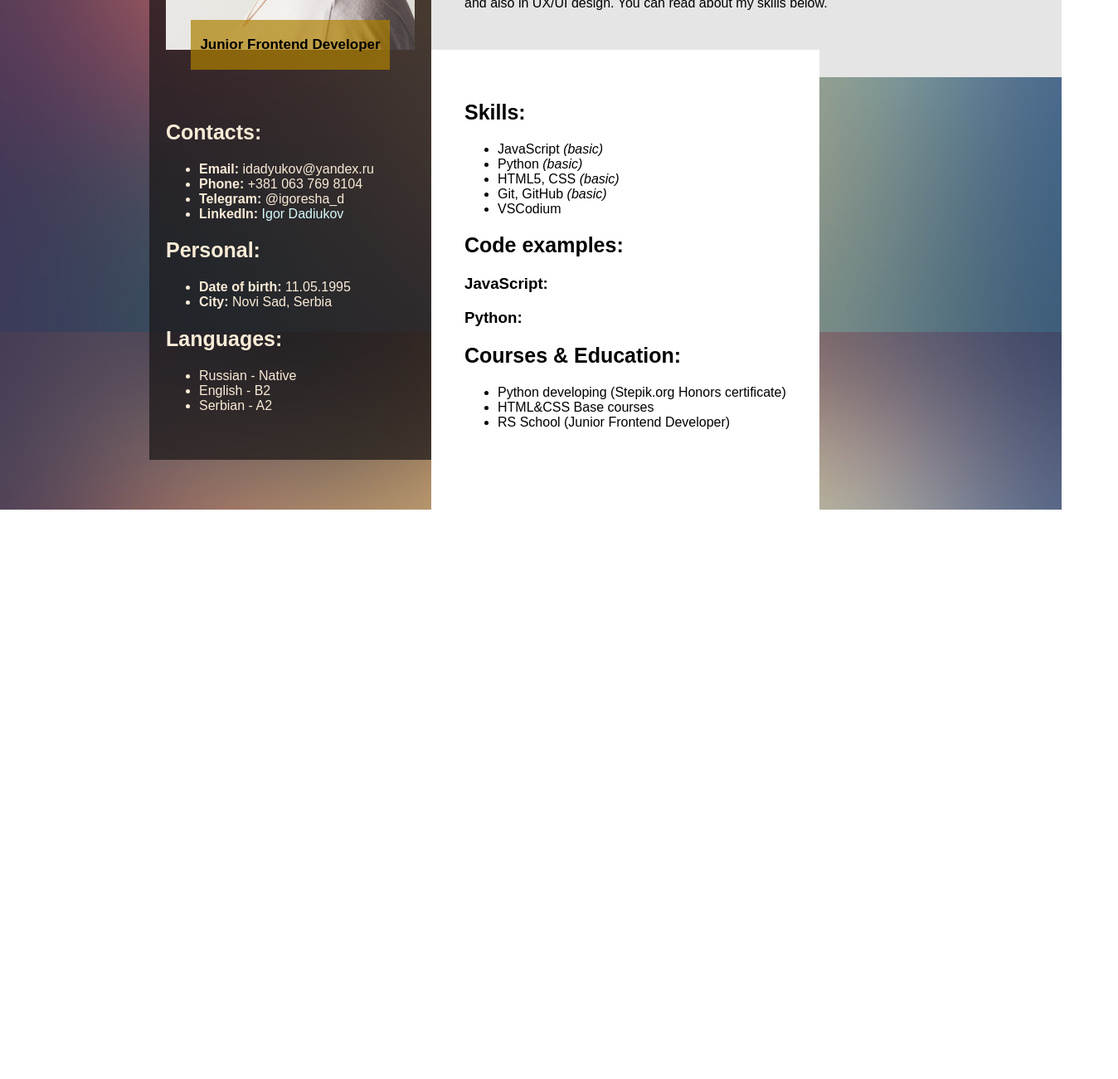
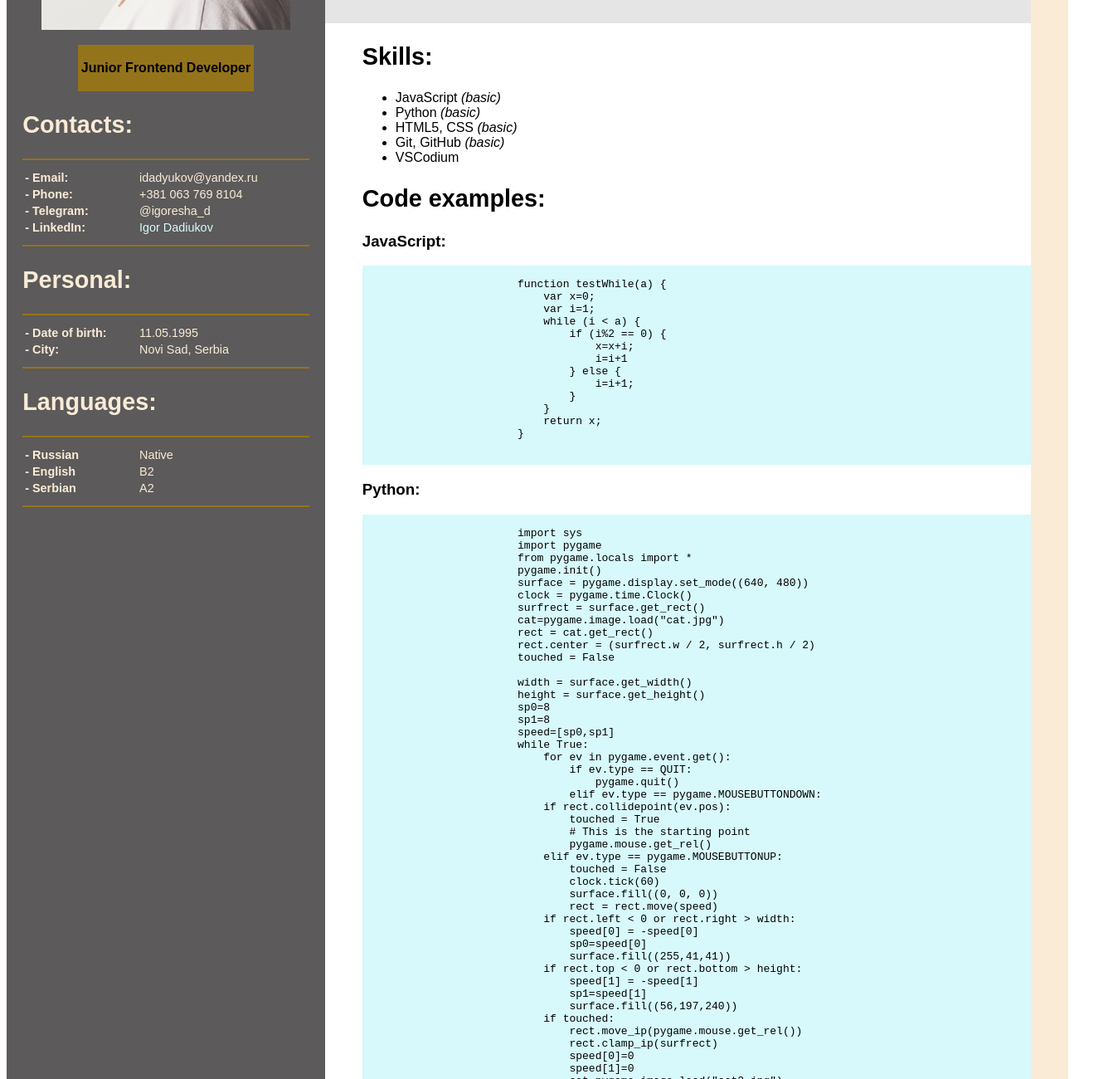
Before and after one commit to Igoresha-d/rsschool-cv, a plain HTML site: page index.html in a window 1280 px wide. Shown: the part 400-1700 px from the top of the page at 83% size, 1348 px wide, since content can reach past the window. Before the commit the page ends 1014 px from the top, so only its background shows below. Drawn offline with Linux system fonts and the light colour scheme.

Commit message:
feat: upload logo + change html

```diff
--- a/index.html
+++ b/index.html
@@ -1,12 +1,41 @@
 <!DOCTYPE html>
-<html lang="ru">
+<html lang="en">
   <head>
     <meta charset="utf-8">
+    <meta name="viewport" content="width=device-width, initial-scale=1.0">
     <title>Igor Dadiukov CV</title>
     <link rel="stylesheet" type="text/css" href="style.css">
   </head>
   <body>
-    <div id="main-h">
+    <main>
+        <div class="main-block">
+            <img src="img/CV-pic.PNG" alt="Profile picture" width="300" height="400">
+            <br>
+            <div class="jun">Junior Frontend Developer</div>
+            <div class="side-block">
+                <h2>Contacts:</h2>
+                <table class="table-side">
+                    <tr><td><b>- Email:</b></td><td> idadyukov@yandex.ru</td></tr>
+                    <tr><td><b>- Phone:</b></td><td> +381 063 769 8104</td></tr>
+                    <tr><td><b>- Telegram:</b></td><td> @igoresha_d</td></tr>
+                    <tr><td><b>- LinkedIn:</b></td><td> <a href="https://www.linkedin.com/in/igor-dadiukov-980306234/">Igor Dadiukov</a></td></tr>
+                </table>
+                <h2>Personal:</h2>
+                <table class="table-side">
+                    <tr><td><b>- Date of birth:</b></td><td> 11.05.1995</td></tr>
+                    <tr><td><b>- City:</b></td><td> Novi Sad, Serbia</td></tr>
+                </table>
+                <h2> Languages:</h2>
+                <table class="table-side">
+                    <tr><td><b>- Russian</b></td><td> Native</td></tr>
+                    <tr><td><b>- English</b></td><td> B2</td></tr>
+                    <tr><td><b>- Serbian</b></td><td> A2</td></tr>
+                </table>
+            </div>
+        </div>
+        <div class="second-block">
+            <header>
+                <div>
                     <h1><b>Igor <span class="color-firm"> D</span></b>adiukov </h1>
                     <h2>Junior Frontend Developer</h2>
                     <h3>Short description:</h3>
@@ -19,32 +48,8 @@
                         and also in UX/UI design. You can read about my skills below.
                     </div>
                 </div>
-    <div id="main-block">
-        <img src="img/CV-pic.PNG" alt="Profile picture" width="300" height="400">
-        <br>
-        <div id="jun">Junior Frontend Developer</div>
-        <div class="side-block">
-            <h2>Contacts:</h2>
-            <ul>
-                <li><b>Email:</b> idadyukov@yandex.ru</li>
-                <li><b>Phone:</b> +381 063 769 8104</li>
-                <li><b>Telegram:</b> @igoresha_d</li>
-                <li><b>LinkedIn:</b> <a href="https://www.linkedin.com/in/igor-dadiukov-980306234/">Igor Dadiukov</a></li>
-            </ul>
-            <h2>Personal:</h2>
-            <ul>
-                <li><b>Date of birth:</b> 11.05.1995</li>
-                <li><b>City:</b> Novi Sad, Serbia</li>
-            </ul>
-            <h2> Languages:</h2>
-            <ul>
-                <li>Russian - Native</li>
-                <li>English - B2</li>
-                <li>Serbian - A2</li>
-            </ul>
-        </div>
-    </div>
-    <div id="second-h">
+            </header>
+            <div class="body-of-block">
                 <h2>Skills:</h2>
                 <ul>
                     <li>JavaScript <i>(basic)</i></li>
@@ -55,7 +60,83 @@
                 </ul>
                 <h2>Code examples:</h2>
                 <h3>JavaScript:</h3>
+                <div class="code-ex">
+                <pre>
+                    <code>
+                        function testWhile(a) {
+                            var x=0;
+                            var i=1;
+                            while (i &lt; a) {
+                                if (i%2 == 0) {
+                                    x=x+i;
+                                    i=i+1
+                                } else {
+                                    i=i+1;
+                                }
+                            }
+                            return x;
+                        }
+                    </code>
+                </pre>
+                </div>
                 <h3>Python:</h3>
+                <div class="code-ex">
+                <pre>
+                    <code>
+                        import sys
+                        import pygame
+                        from pygame.locals import *
+                        pygame.init()
+                        surface = pygame.display.set_mode((640, 480))
+                        clock = pygame.time.Clock()
+                        surfrect = surface.get_rect()
+                        cat=pygame.image.load("cat.jpg")
+                        rect = cat.get_rect()
+                        rect.center = (surfrect.w / 2, surfrect.h / 2)
+                        touched = False
+
+                        width = surface.get_width()
+                        height = surface.get_height()
+                        sp0=8
+                        sp1=8
+                        speed=[sp0,sp1]
+                        while True:
+                            for ev in pygame.event.get():
+                                if ev.type == QUIT:
+                                    pygame.quit()
+                                elif ev.type == pygame.MOUSEBUTTONDOWN:
+                            if rect.collidepoint(ev.pos):
+                                touched = True
+                                # This is the starting point
+                                pygame.mouse.get_rel()
+                            elif ev.type == pygame.MOUSEBUTTONUP:
+                                touched = False
+                                clock.tick(60)
+                                surface.fill((0, 0, 0))
+                                rect = rect.move(speed)
+                            if rect.left &lt; 0 or rect.right > width:
+                                speed[0] = -speed[0]
+                                sp0=speed[0]
+                                surface.fill((255,41,41))
+                            if rect.top &lt; 0 or rect.bottom > height:
+                                speed[1] = -speed[1]
+                                sp1=speed[1]
+                                surface.fill((56,197,240))
+                            if touched:
+                                rect.move_ip(pygame.mouse.get_rel())
+                                rect.clamp_ip(surfrect)
+                                speed[0]=0
+                                speed[1]=0
+                                cat=pygame.image.load("cat2.jpg")
+                            if not touched:
+                                speed[0]= sp0
+                                speed[1]= sp1
+                                cat=pygame.image.load("cat.jpg")
+                            surface.blit(cat,rect)
+                            pygame.display.flip()
+                    </code>
+                </pre>
+                </div>
                 <h2>Courses & Education:</h2>
                 <ul>
                     <li>Python developing (Stepik.org Honors certificate)</li>
@@ -63,5 +144,18 @@
                     <li>RS School (Junior Frontend Developer)</li>
                 </ul>
             </div>
+        </div>
+    </main>
+    <footer>
+        <div class="low-block">
+            <span> Made for RS School,</span> <br>
+            <span> July 2023.</span>
+        </div>
+        <img src="/img/logo.jpg" alt="school logo" width="150" height="50">
+        <nav>
+            <a href="https://rs.school/js/" style="color: rgb(174, 0, 0);"> Link for course</a><br>
+            <a href="https://github.com/Igoresha-d/rsschool-cv" style="color: rgb(174, 0, 0);"> Igoresha-d (GitHub),</a> <br>
+        </nav>
+    </footer>
   </body>
 </html>
--- a/style.css
+++ b/style.css
@@ -2,43 +2,67 @@
     --my-color: rgba(173, 127, 0, 0.7);
 }
 body {
-    background-image: url(/img/back.jpg);
-    background-repeat: repeat-y;
-    background-size: cover;
+    height: 100%;
+    width: 100%;
+    display: flex;
+    flex-direction: column;
+    justify-content: center;
+    align-items: center;
+}
+footer {
+    display: flex;
+    flex-direction: row;
+    font-family: Arial, Helvetica, sans-serif;
+    font-weight: 800;
+    text-transform: uppercase;
+}
+header {
+    font-family: Arial, Helvetica, sans-serif;
+    width: 90%;
+    height: 420px;
+    background-color: rgb(229, 229, 229);
+    padding-left: 5%;
+}
+main {
+    height: 100%;
+    width: 1400px;
+    display: flex;
+    flex-direction: row;
+    justify-content: center;
 }
 h1 {
-    font-size: 40px;
+    font-size: 400%;
     text-transform: uppercase;
     text-align: center;
     font-weight: 400;
 }
 h2 {
-    font-size: 25px;
+    font-size: 180%;
 }
-#main-block {
-    position: absolute;
-    top: 40px;
-    left: 180px;
+.main-block {
+    display: flex;
+    flex-direction: column;
+    align-items: center;
+    width: 30vw;
     background-color: rgba(23, 21, 21, 0.7);
-    padding: 20px 20px 40px 20px;
-    margin-bottom: 40px;
+    padding-top: 2%;
 }
-#main-h {
-    font-family: Arial, Helvetica, sans-serif;
-    position: absolute;
-    top: 40px;
-    left: 520px;
-    background-color: rgb(229, 229, 229);
-    padding: 40px 40px 80px 40px;
+.jun {
+    display: flex;
+    align-self: center;
+    align-items: center;
+    justify-content: center;
+    font: bold 100% Arial;
+    background-color: var(--my-color);
+    width: 55%;
+    padding: 5% 0;
 }
-#jun {
-    text-align: center;
-    font: bold 17px Arial;
-    background-color: var(--my-color);
-    position: relative;
-    top: -40px;
-    margin: 0px 30px;
-    padding: 20px 0px;
+.second-block {
+    order: 2;
+    display: flex;
+    flex-direction: column;
+    width: 70vw;
+    background-color: antiquewhite;
 }
 .color-firm {
     color: var(--my-color);
@@ -46,18 +70,42 @@ h2 {
 .side-block {
     font-family: Arial, Helvetica, sans-serif;
     color: antiquewhite;
+    width: 90%;
+    display: flex;
+    flex-direction: column;
 }
 a {
     color: rgb(215, 249, 251);
     text-decoration: none;
 }
-#second-h {
+.body-of-block {
     font-family: Arial, Helvetica, sans-serif;
-    position: absolute;
-    top: 460px;
-    left: 520px;
     background-color: rgb(255, 255, 255);
-    padding: 40px 40px 80px 40px;
-    border-top: 5px;
-    border-color: antiquewhite;
+    padding-left: 5%;
+    width: 90%;
 }
+.code-ex {
+    font-size: 100%;
+    background-color: rgb(215, 249, 251);
+    width: 100%;
+}
+.table-side {
+    width: 100%;
+    font-size: 90%;
+    padding: 10px 0px;
+    border-bottom: 2px solid var(--my-color);
+    border-top: 2px solid var(--my-color);
+}
+.table-side td:nth-child(1) {
+    width: 40%;
+}
+.low-block {
+    text-align: end;
+    width: 30vw;
+    margin: 2%;
+}
+nav {
+    text-align: start;
+    width: 30vw;
+    margin: 2%;
+}
```
Also changed, not shown: img/back.jpg (deleted), img/logo.jpg (added). Lines whose indentation alone changed are shown as unchanged.
